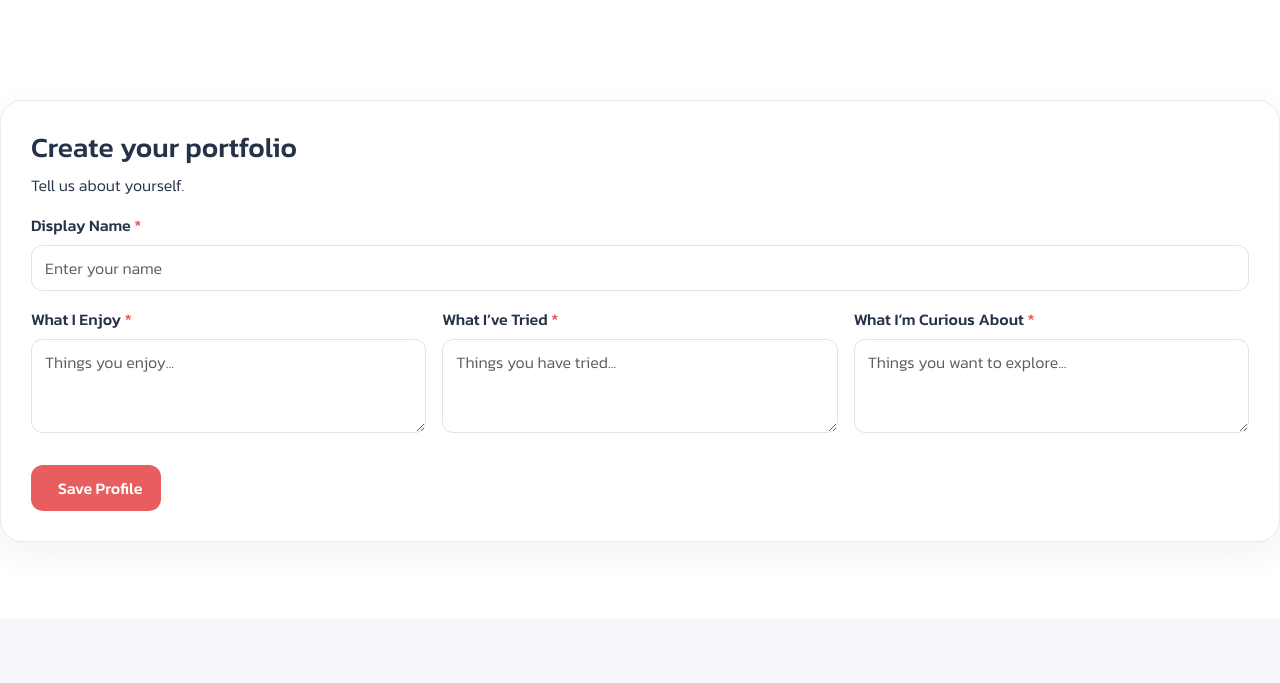
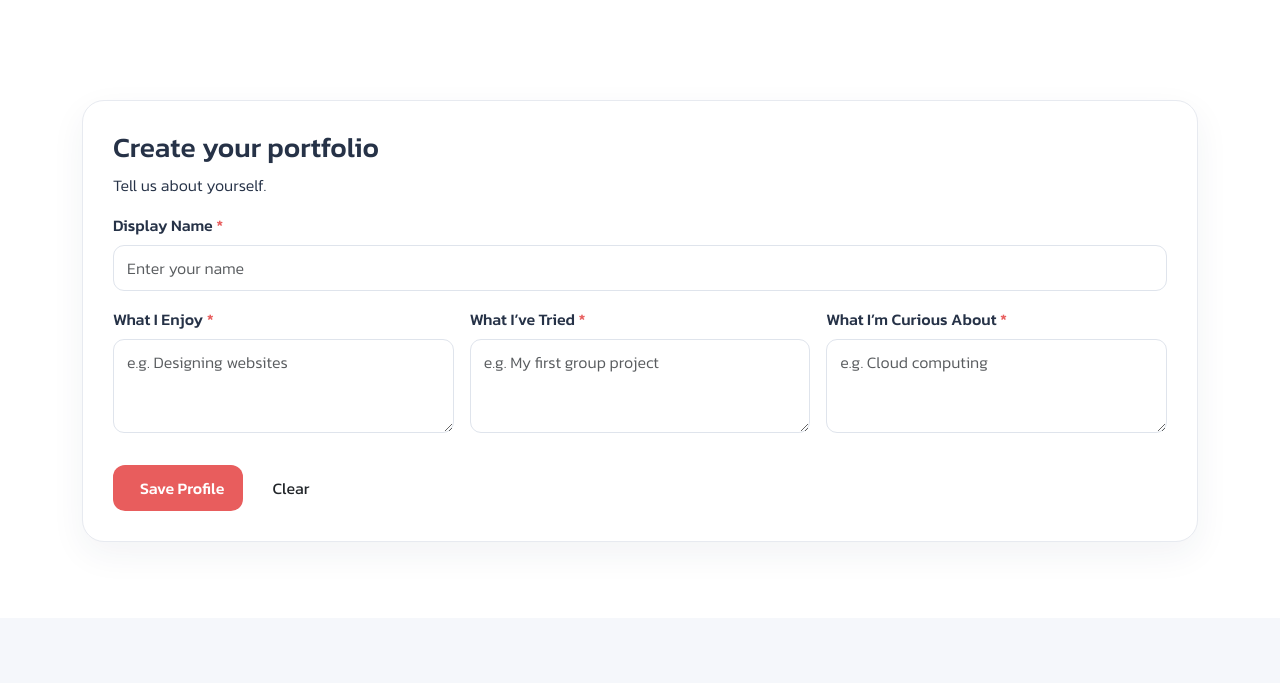
Before and after one commit to tatpitchanet-stack/Team23_Story, a plain HTML site: page index.html in a window 1280 px wide. Shown: the top 683 px of the page. Drawn offline with nearby package versions, Linux system fonts and the light colour scheme.

Commit message:
Edit index.html form create portfolio

```diff
--- a/index.html
+++ b/index.html
@@ -16,13 +16,9 @@
 
 
     <main>
-
-        <!-- About -->
         <section id="about" class="section-padding">
             <div class="container">
-            </div>
-
-            <!-- Create / Edit Portfolio Profile -->
+                <!-- Create Portfolio Profile -->
                 <div class="form-card mt-4">
                     <div class="form-heading">
                         <h3>Create your portfolio</h3>
@@ -32,45 +28,46 @@
                         <p>Tell us about yourself.</p>
                     </div>
 
+                    <form id="portfolio-profile-form" novalidate>
                         <!-- Display Name Field -->
-                <form id="portfolio-profile-form" novalidate>
                         <div class="mb-3">
                             <label for="displayName" class="form-label">Display Name <span class="required">*</span></label>
                             <input type="text" class="form-control" id="displayName" name="displayName"
                                 placeholder="Enter your name" required>
                         </div>
 
-                    <!-- What I Enjoy Field -->
+                        <!-- Three Textareas Row -->
                         <div class="row g-3">
                             <div class="col-md-4">
-                            <label for="whatIEnjoy" class="form-label">What I Enjoy <span
-                                    class="required">*</span></label>
+                                <label for="whatIEnjoy" class="form-label">What I Enjoy <span class="required">*</span></label>
                                 <textarea class="form-control" id="whatIEnjoy" name="whatIEnjoy" rows="3"
-                                placeholder="Things you enjoy..." required></textarea>
+                                    placeholder="e.g. Designing websites" required></textarea>
                             </div>
 
-                        <!-- What I've Tried Field -->
                             <div class="col-md-4">
-                            <label for="whatIVeTried" class="form-label">What I’ve Tried <span
-                                    class="required">*</span></label>
+                                <label for="whatIVeTried" class="form-label">What I’ve Tried <span class="required">*</span></label>
                                 <textarea class="form-control" id="whatIVeTried" name="whatIVeTried" rows="3"
-                                placeholder="Things you have tried..." required></textarea>
+                                    placeholder="e.g. My first group project" required></textarea>
                             </div>
 
-                        <!-- What I'm Curious About Field -->
                             <div class="col-md-4">
-                            <label for="whatImCuriousAbout" class="form-label">What I’m Curious About <span
-                                    class="required">*</span></label>
+                                <label for="whatImCuriousAbout" class="form-label">What I’m Curious About <span class="required">*</span></label>
                                 <textarea class="form-control" id="whatImCuriousAbout" name="whatImCuriousAbout" rows="3"
-                                placeholder="Things you want to explore..." required></textarea>
+                                    placeholder="e.g. Cloud computing" required></textarea>
                             </div>
                         </div>
 
-                    <!-- Action Buttons -->
+                        <!-- Action Buttons & Message Area -->
                         <div id="profile-form-message" class="form-message mt-3" aria-live="polite"></div>
+
+                        <div class="d-flex gap-2">
                             <button type="submit" class="btn btn-primary-custom mt-3">
                                 <i class="me-2"></i>Save Profile
                             </button>
+                            <button type="reset" class="btn btn-secondary-custom mt-3">
+                                <i class="me-2"></i>Clear
+                            </button>
+                        </div>
                     </form>
                 </div>
             </div>
@@ -90,6 +87,7 @@
                             <h3 class="subsection-title mb-1">Your Portfolios</h3>
                         </div>
                         <button type="button" class="btn btn-primary-custom" id="create-portfolio-btn">
+                            Create Portfolio
                         </button>
                     </div>
 
```
Lines whose indentation alone changed are shown as unchanged.
